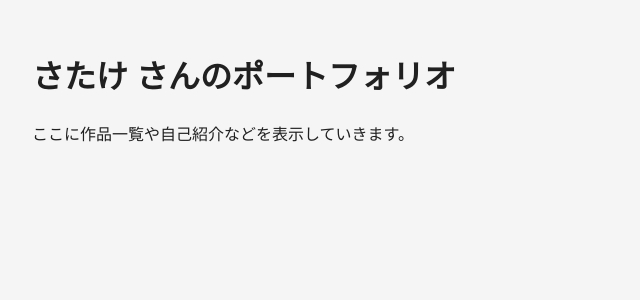
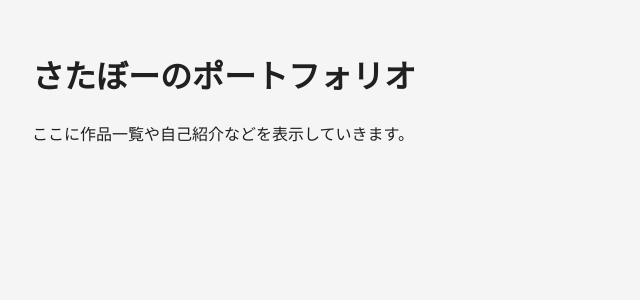
Before and after one commit to keiichi-satake/portfolio, a Next.js app: page / in a window 1280 px wide. Shown: the top 300 px of the page, without its empty margins (0-640 px from the left). Built offline with nearby package versions, Linux system fonts and the light colour scheme.

Commit message:
タイトル変更

```diff
--- a/app/page.tsx
+++ b/app/page.tsx
@@ -2,7 +2,7 @@
 export default function Home() {
   return (
     <main style={{ padding: '2rem' }}>
-      <h1>さたけ さんのポートフォリオ</h1>
+      <h1>さたぼーのポートフォリオ</h1>
       <p>ここに作品一覧や自己紹介などを表示していきます。</p>
     </main>
   );
```
